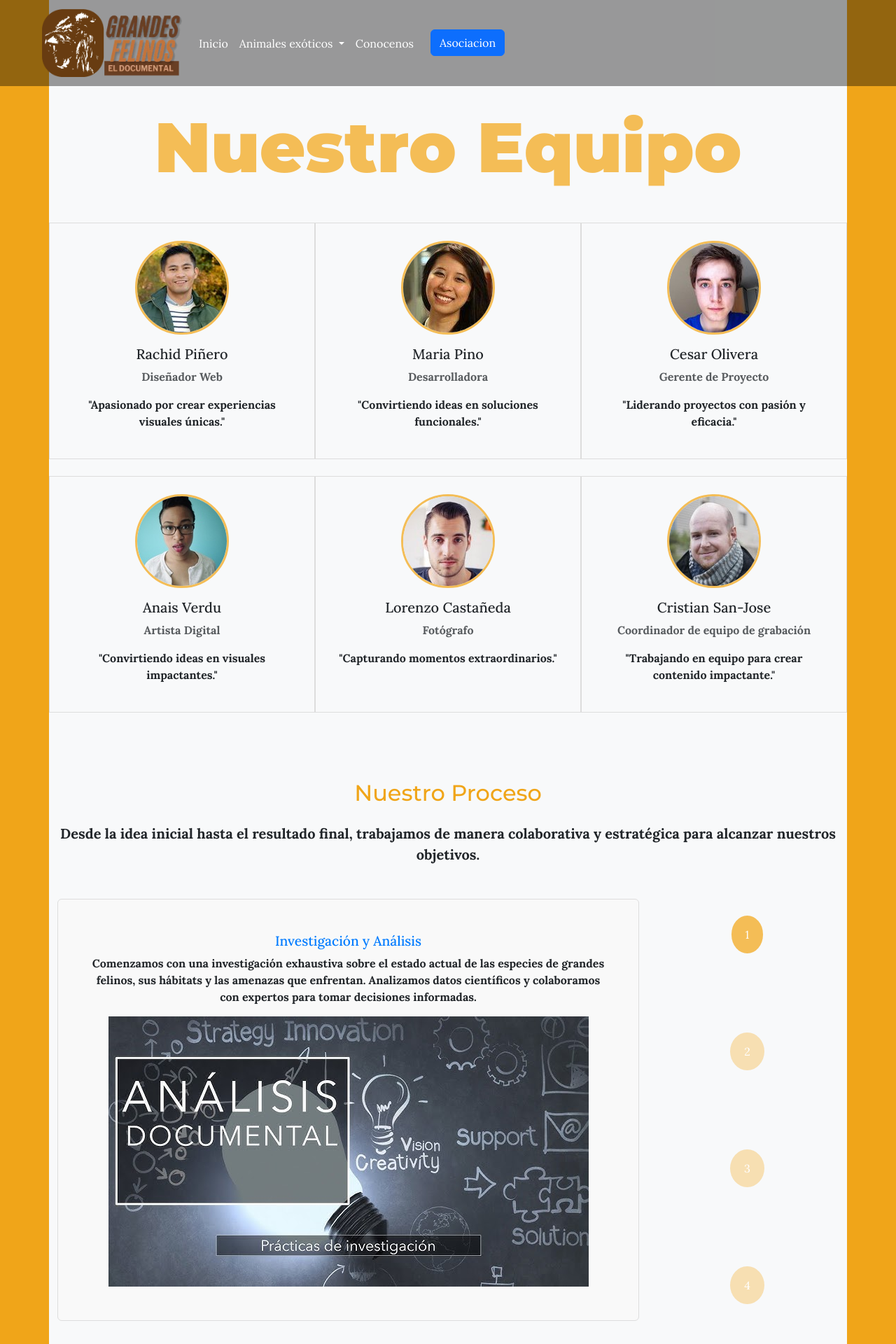
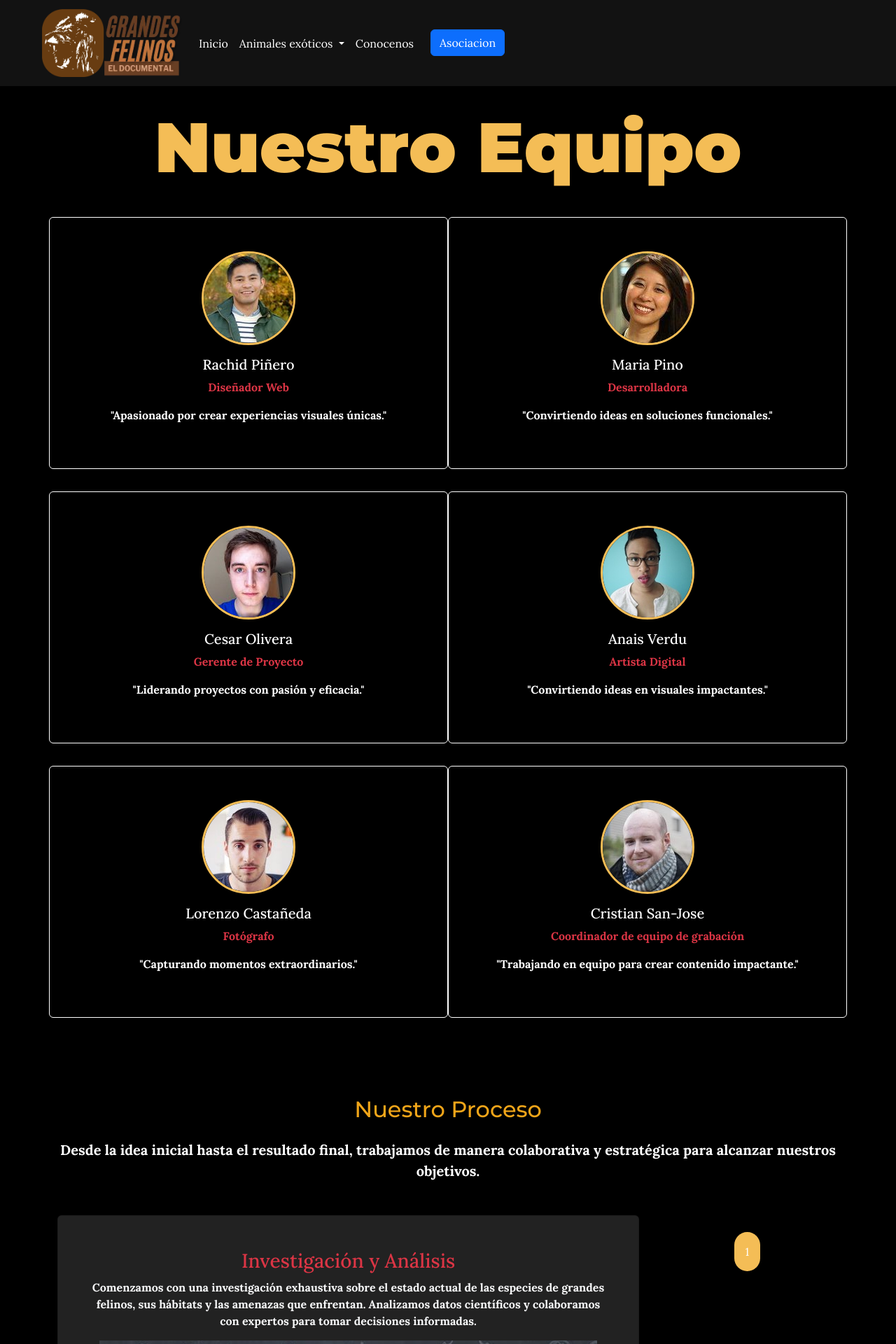
Before and after one commit to AlejndroSG/Grandes_Felinos, a PHP site: page /equipo.php in a window 1280 px wide. Shown: the top 1920 px of the page at 70% size. Run offline with PHP 8.4, Linux system fonts and the light colour scheme.

Commit message:
2025-01-21

```diff
--- a/equipo.php
+++ b/equipo.php
@@ -7,83 +7,81 @@
 <body id="team">
     <?php require_once('header.html'); ?>
     <main>
-        <!-- Conoce a los Miembros del Equipo -->
-        <section id="miembros-equipo" class="bg-light py-5 container">
+        <section id="miembros-equipo" class=" py-5 container">
             <h1 class="text-center mb-5">Nuestro Equipo</h1>
             <div class="row g-4">
-                <div class="col-md-4 text-center">
+                <div class="col-md-6 my-3 text-center text-white border border-white rounded py-5">
                     <img src="./fotos/equipo/1.jpg" class="rounded-circle mb-3" alt="Miembro 1">
                     <h5>Rachid Piñero</h5>
-                    <p class="text-muted">Diseñador Web</p>
+                    <p class="text-danger">Diseñador Web</p>
                     <p>"Apasionado por crear experiencias visuales únicas."</p>
                 </div>
-                <div class="col-md-4 text-center">
+                <div class="col-md-6 my-3 text-center text-white border border-white rounded py-5">
                     <img src="./fotos/equipo/2.jpg" class="rounded-circle mb-3" alt="Miembro 2">
                     <h5>Maria Pino</h5>
-                    <p class="text-muted">Desarrolladora</p>
+                    <p class="text-danger">Desarrolladora</p>
                     <p>"Convirtiendo ideas en soluciones funcionales."</p>
                 </div>
-                <div class="col-md-4 text-center">
+                <div class="col-md-6 my-3 text-center text-white border border-white rounded py-5">
                     <img src="./fotos/equipo/3.jpg" class="rounded-circle mb-3" alt="Miembro 3">
                     <h5>Cesar Olivera</h5>
-                    <p class="text-muted">Gerente de Proyecto</p>
+                    <p class="text-danger">Gerente de Proyecto</p>
                     <p>"Liderando proyectos con pasión y eficacia."</p>
                 </div>
-                <div class="col-md-4 text-center">
-                    <img src="./fotos/equipo/4.jpg" class="rounded-circle mb-3" alt="Miembro 1">
+                <div class="col-md-6 my-3 text-center text-white border border-white rounded py-5">
+                    <img src="./fotos/equipo/4.jpg" class="rounded-circle mb-3" alt="Miembro 4">
                     <h5>Anais Verdu</h5>
-                    <p class="text-muted">Artista Digital</p>
+                    <p class="text-danger">Artista Digital</p>
                     <p>"Convirtiendo ideas en visuales impactantes."</p>
                 </div>
-                <div class="col-md-4 text-center">
-                    <img src="./fotos/equipo/5.jpg" class="rounded-circle mb-3" alt="Miembro 2">
+                <div class="col-md-6 my-3 text-center text-white border border-white rounded py-5">
+                    <img src="./fotos/equipo/5.jpg" class="rounded-circle mb-3" alt="Miembro 5">
                     <h5>Lorenzo Castañeda</h5>
-                    <p class="text-muted">Fotógrafo</p>
+                    <p class="text-danger">Fotógrafo</p>
                     <p>"Capturando momentos extraordinarios."</p>
                 </div>
-                <div class="col-md-4 text-center">
-                    <img src="./fotos/equipo/6.jpg" class="rounded-circle mb-3" alt="Miembro 3">
+                <div class="col-md-6 my-3 text-center text-white border border-white rounded py-5">
+                    <img src="./fotos/equipo/6.jpg" class="rounded-circle mb-3" alt="Miembro 6">
                     <h5>Cristian San-Jose</h5>
-                    <p class="text-muted">Coordinador de equipo de grabación</p>
+                    <p class="text-danger">Coordinador de equipo de grabación</p>
                     <p>"Trabajando en equipo para crear contenido impactante."</p>
                 </div>
             </div>
         </section>
 
-        <!-- Nuestro Proceso de Trabajo -->
-        <section id="proceso-trabajo" class="container bg-light py-5 my-0">
+        <section id="proceso-trabajo" class="container  py-5 my-0">
             <div class="row">
                 <div class="col-md-12 text-center">
                     <h2 class="mb-4">Nuestro Proceso</h2>
-                    <p class="fs-5">Desde la idea inicial hasta el resultado final, trabajamos de manera colaborativa y estratégica para alcanzar nuestros objetivos.</p>
+                    <p class="fs-5 text-white">Desde la idea inicial hasta el resultado final, trabajamos de manera colaborativa y estratégica para alcanzar nuestros objetivos.</p>
                     <div class="row g-4 text-center mt-4">
                         <div class="col-md-9 contenido">
-                            <div class="card p-3 h-100 p-5">
-                                <h5>Investigación y Análisis</h5>
+                            <div class="card text-light p-3 p-md-5">
+                                <h5 class="text-danger fs-3">Investigación y Análisis</h5>
                                 <p>Comenzamos con una investigación exhaustiva sobre el estado actual de las especies de grandes felinos, sus hábitats y las amenazas que enfrentan. Analizamos datos científicos y colaboramos con expertos para tomar decisiones informadas.</p>
                                 <img src="./fotos/equipo/investigacion.jpg" alt="">
                             </div>
-                            <div class="card p-3 h-100 p-5">
-                                <h5>Planificación Estratégica</h5>
+                            <div class="card text-light p-3 p-md-5">
+                                <h5 class="text-danger fs-3">Planificación Estratégica</h5>
                                 <p>Diseñamos iniciativas prácticas y escalables para abordar los problemas identificados. Esto incluye estrategias de conservación, sensibilización pública y colaboración con comunidades locales.</p>
                                 <img src="./fotos/equipo/estrategia.png" alt="">
                             </div>
-                            <div class="card p-3 h-100 p-5">
-                                <h5>Implementación en Terreno</h5>
+                            <div class="card text-light p-3 p-md-5">
+                                <h5 class="text-danger fs-3">Implementación en Terreno</h5>
                                 <p>Nuestro equipo ejecuta las estrategias directamente en los ecosistemas de los grandes felinos. Esto incluye actividades como reforestación, creación de corredores ecológicos y rescate de animales en peligro.</p>
                                 <img src="./fotos/equipo/terreno.jpg" alt="">
                             </div>
-                            <div class="card p-3 h-100 p-5">
-                                <h5>Monitoreo y Divulgación</h5>
+                            <div class="card text-light p-3 p-md-5">
+                                <h5 class="text-danger fs-3">Monitoreo y Divulgación</h5>
                                 <p>Evaluamos el impacto de nuestras acciones mediante monitoreo constante y compartimos los resultados con la comunidad global. Informar a los colaboradores y al público asegura transparencia y refuerza el apoyo.</p>
                                 <img src="./fotos/equipo/monitoreo.jpg" alt="">
                             </div>
                         </div>
                         <div class="col-md-3 botones">
-                            <button class="active text-white my-4" >1</button>
-                            <button class="active text-white my-4">2</button>
-                            <button class="active text-white my-4">3</button>
-                            <button class="active text-white my-4">4</button>
+                            <button class="active text-white my-4 rounded-5 p-3">1</button>
+                            <button class="active text-white my-4 rounded-5 p-3">2</button>
+                            <button class="active text-white my-4 rounded-5 p-3">3</button>
+                            <button class="active text-white my-4 rounded-5 p-3">4</button>
                         </div>
                     </div>
                 </div>
@@ -91,7 +89,7 @@
         </section>
 
         <!-- Logros y Reconocimientos -->
-        <section id="logros-reconocimientos" class="bg-light py-5 container my-0">
+        <section id="logros-reconocimientos" class=" py-5 container my-0">
             <h2 class="text-center mb-4">Nuestros Logros</h2>
             <div class="row text-center g-4">
                 <div class="col-md-4">
@@ -115,7 +113,7 @@
             </div>
         </section>
 
-        <section class="container-fluid bg-light py-5" id="unete-iniciativas">
+        <section class="container-fluid  py-5" id="unete-iniciativas">
             <div class="row justify-content-center text-center">
                 <div class="col-md-8">
                     <h2 class="mb-4">Únete a nuestras iniciativas</h2>
--- a/style.css
+++ b/style.css
@@ -38,15 +38,13 @@ body#principal{
 
     .dates{
       background-color: rgba(0, 0, 0, 0.389);
+
+      img{
+        height: 250px;
+      }
     }
 }
 body#team{
-  background-color: #f0a519;
-
-  header{
-    background-color: rgba(0, 0, 0, 0.389);
-  }
-
   section{
     min-height: 50vh;
     align-content: center;
@@ -111,11 +109,10 @@ h2{
         & p{
             font-family: "Lora";
             font-weight: 900;
-            font-size: 25px;
+            /* font-size: 25px; */
         }
     }
     & > section:first-child{
-        background-image: url(./fotos/Inicio/img1.jpg);
         text-shadow: 0 0 20px rgba(0, 0, 0, 0.75);
         h1, p:nth-child(2){
             font-family: "Montserrat";
@@ -129,6 +126,17 @@ h2{
             font-weight: 900;
             font-size: 25px;
             color: rgb(255, 170, 67);
+        }
+
+        video{
+          position: absolute;
+          top: 0;
+          left: 0;
+          width: 100%;
+          height: 100vh;
+          object-fit: cover;
+          /* pointer-events: none; */
+          z-index: -2;
         }
     }
     & > section:nth-child(2){
@@ -443,33 +451,27 @@ h2{
 }
 
 #miembros-equipo {
-    padding-top: 150px !important;
-    margin: 0 auto !important;
+  padding-top: 150px !important;
+
+  .col-md-6:hover{
+      background-color: grey;
+      transition: all 0.3s ease-in-out;
+    }
 
     h1 {
         color: #f4bd56 !important;
     }
-    .col-md-4{
-        padding: 25px;
-        border: 1px solid #ddd;
-    }
     img {
         border: 3px solid #f4bd56;
-        transition: transform 0.3s ease-in-out;
 
         &:hover {
             transform: scale(1.1);
         }
     }
-    .card {
-        border: none;
-        box-shadow: 0px 4px 8px rgba(0, 0, 0, 0.1);
-    }
 }
 
 #proceso-trabajo .card {
-    border: 1px solid #ddd;
-    background: #f9f9f9;
+    background-color: rgba(255, 255, 255, 0.132);
     transition: transform 0.3s ease, box-shadow 0.3s ease;
     display: flex;
     align-items: center;
@@ -477,12 +479,12 @@ h2{
 
     & img{
       max-width: 100%;
-      height: auto;
+      height: 400px;
 
     }
     &:hover{
       transform: translateY(-5px);
-      box-shadow: 0px 6px 12px rgba(0, 0, 0, 0.15);
+      box-shadow: 0px 6px 12px rgba(255, 255, 255, 0.629);
     }
     h5{
       font-size: 1.2rem;
@@ -497,10 +499,8 @@ h2{
   justify-content: space-between;
 
   button{
-    border-radius: 50%;
-    padding: 15px 20px;
+    background-color: #f4bd5670;
     border: none;
-    background-color: #f4bd5670;
   }
 }
 
@@ -572,9 +572,16 @@ h2{
         }
     }
 
-    .botones{
-      flex-flow: row;
+    #proceso-trabajo{
+      .card img{
+        height: 200px;
+      }
+      .botones{
+        flex-flow: row;
+      }
     }
+
+
 
     p{
         font-size: 20px;
```
Also changed, not shown: index.php (+10 -17 lines), 1 other file.
